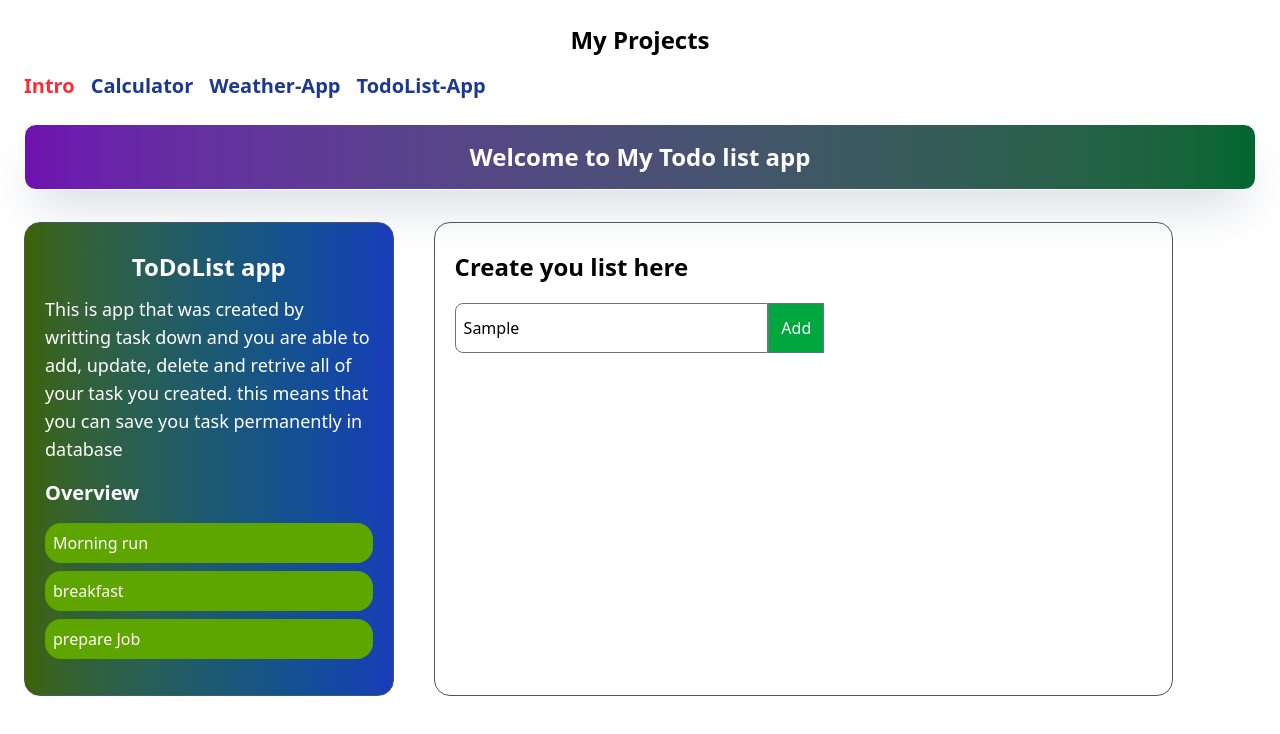
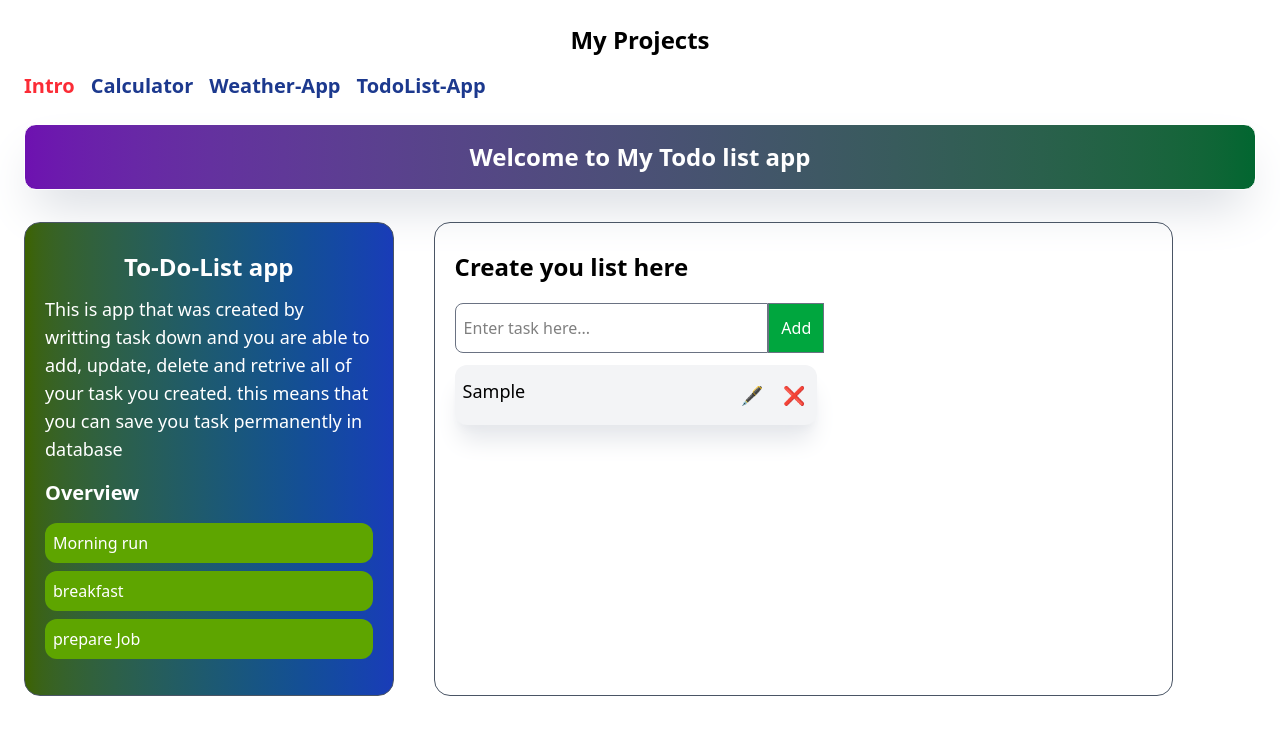
Before and after one commit to Olivier-Masabo/Frontend-Mini-Project, a React (Vite) app in the folder Frontend-Project/: page /TodoList in a window 1280 px wide. Both pictures are taken after typing "Sample" into the empty fields and a click on the button "Add". Shown: the top 734 px of the page. Built offline with nearby package versions, Linux system fonts and the light colour scheme.

Commit message:
creating adding button of tasks

```diff
--- a/Frontend-Project/src/TodoList.jsx
+++ b/Frontend-Project/src/TodoList.jsx
@@ -1,5 +1,18 @@
+import { useState } from "react";
+
  function TodoList(){
 
+  const[task,setTask] = useState([])
+  const[newTask,setNewTask] = useState("")
+
+  function handleInput(event){
+    setNewTask(event.target.value);
+  }
+   function addTask(){
+    if(newTask ==="" || newTask === null)return false;
+    setTask(item =>[...item,newTask])
+    setNewTask("")
+   }
 
     return(
         <>
@@ -7,25 +20,39 @@
         <div className="flex gap-x-10">
          <div className="border border-gray-600 showdow-2xl shadow-neutral-600 rounded-2xl w-[30%] h-auto text-center px-5 py-7 text-white bg-gradient-to-r from-lime-800 to-blue-800">
 
-        <h1 className="font-semibold text-2xl mb-3">ToDoList app</h1>
+        <h1 className="font-semibold text-2xl mb-3">To-Do-List app</h1>
         <p  className="text-start text-lg">This is app that was created by writting task down and you are able to add, update, delete
              and retrive all of your task you created. this means that you can save you task permanently in database</p>
 
          <h2 className="text-start mt-4 mb-4 font-semibold text-xl">Overview</h2>
 
           <ul className="text-start">
-            <li className="p-2 bg-lime-600 text-white rounded-2xl w-full mb-2">Morning run</li>
-             <li className="p-2 bg-lime-600 text-white rounded-2xl w-full mb-2">breakfast</li>
-            <li className="p-2 bg-lime-600 text-white rounded-2xl w-full mb-2">prepare Job</li>
+            <li className="p-2 bg-lime-600 text-white rounded-xl w-full mb-2">Morning run</li>
+             <li className="p-2 bg-lime-600 te{xt-white rounded-xl w-full mb-2">breakfast</li>
+            <li className="p-2 bg-lime-600 text-white rounded-xl w-full mb-2">prepare Job</li>
           </ul>
         </div>
 
         <div className="border border-gray-600 showdow-2xl shadow-neutral-600 rounded-2xl w-[60%] h-auto px-5 py-7">
             <h1 className="font-semibold text-2xl mb-5">Create you list here</h1>
-            <input className="border border-gray-500 py-3 px-2 outline-hidden w-[45%] rounded-l-lg" type="text" placeholder="Enter task here..." />
-            <button className=" cursor-pointer border border-gray-500 py-3 px-3 bg-green-600 text-md hover:bg-green-400 text-white ">Add</button>
+            <input value={newTask} onChange={handleInput} className="border border-gray-500 py-3 px-2 outline-hidden w-[45%] rounded-l-lg" type="text" placeholder="Enter task here..." />
+            <button  onClick={addTask} className=" cursor-pointer border border-gray-500 py-3 px-3 bg-green-600 text-md hover:bg-green-400 text-white ">Add</button>
+        <div>
+
+        <ol >
+          {task.map((element,index) =>
+          <li className="bg-gray-100 shadow-xl py-3 px-2 shadow-gray-200 w-[52%] mt-3 text-lg rounded-xl flex justify-between" key={index}>
+            <span>{element}</span>
+            <div className="flex justify-evenly">
+            <button className="cursor-pointer ml-10 p-1 hover:bg-gray-300">🖋️</button>
+            <button className="cursor-pointer ml-3 p-1 hover:bg-gray-300">❌</button>
+            </div>
+          </li>
+          )}
+        </ol>
+          </div>
+
         </div>
-
         </div>
         </>
     )
```
